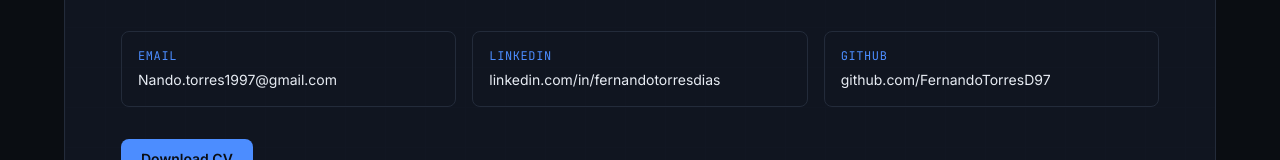
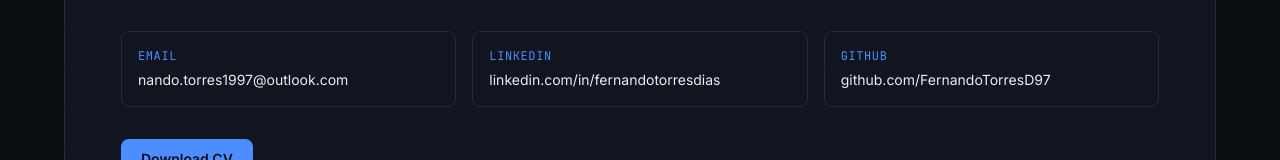
Before and after one commit to FernandoTorresD97/fernando-torres-portfolio, a Vue app: page / in a window 1280 px wide. Shown: the part 5422-5582 px from the top of the page. Built offline with nearby package versions, Linux system fonts and the light colour scheme.

Commit message:
Update contact email and clean resume section markup

```diff
--- a/src/components/ContactSection.vue
+++ b/src/components/ContactSection.vue
@@ -11,7 +11,7 @@ const cvPath = computed(() =>
 )
 
 const contacts = [
-  { key: 'email', value: 'Nando.torres1997@gmail.com', href: 'mailto:Nando.torres1997@gmail.com' },
+  { key: 'email', value: 'nando.torres1997@outlook.com', href: 'mailto:nando.torres1997@outlook.com' },
   { key: 'linkedin', value: 'linkedin.com/in/fernandotorresdias', href: 'https://linkedin.com/in/fernandotorresdias/' },
   { key: 'github', value: 'github.com/FernandoTorresD97', href: 'https://github.com/FernandoTorresD97' },
 ] as const
```
Also changed, not shown: src/components/ResumeSection.vue (+0 -2 lines).
